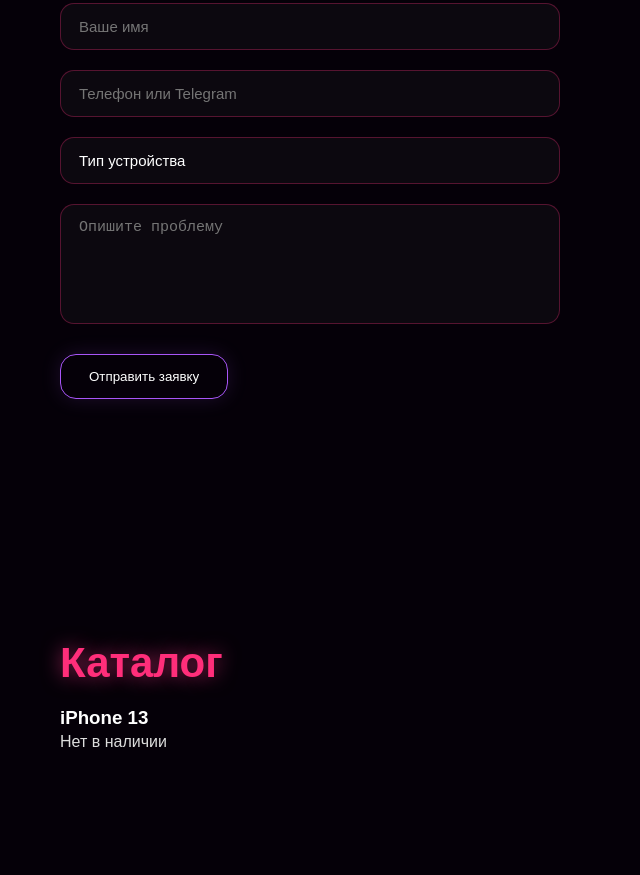
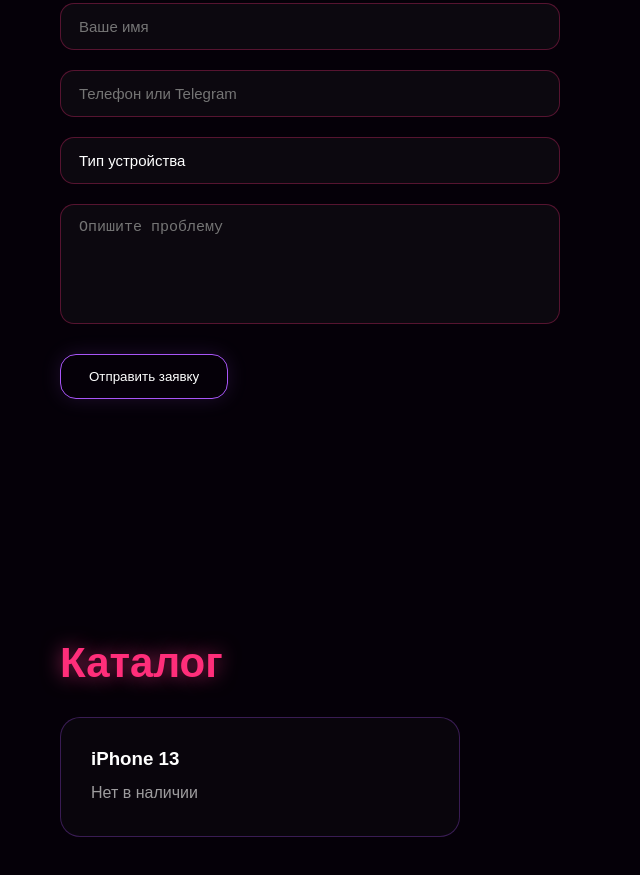
Before and after one commit to nikolayborzenko1331-jpg/darkservice-saas, a website: page public/index.html in a window 1280 px wide. Shown: the part 1208-2083 px from the top of the page, without its empty margins (0-640 px from the left). Drawn offline with Linux system fonts and the light colour scheme.

Commit message:
Update style.css

```diff
--- a/public/style.css
+++ b/public/style.css
@@ -237,6 +237,24 @@ body {
   margin-top: 10px;
   align-self: flex-start;
 }
+.catalog-card {
+  margin-top: 30px;
+  padding: 30px;
+  border-radius: 20px;
+  border: 1px solid rgba(168,85,247,0.3);
+  background: rgba(255,255,255,0.02);
+  max-width: 400px;
+}
+
+.catalog-card h3 {
+  margin-bottom: 10px;
+}
+
+.status {
+  color: #a855f7;
+  opacity: 0.7;
+}
+
 /* ===== ANIMATIONS ===== */
 
 @keyframes fadeUp {
```
